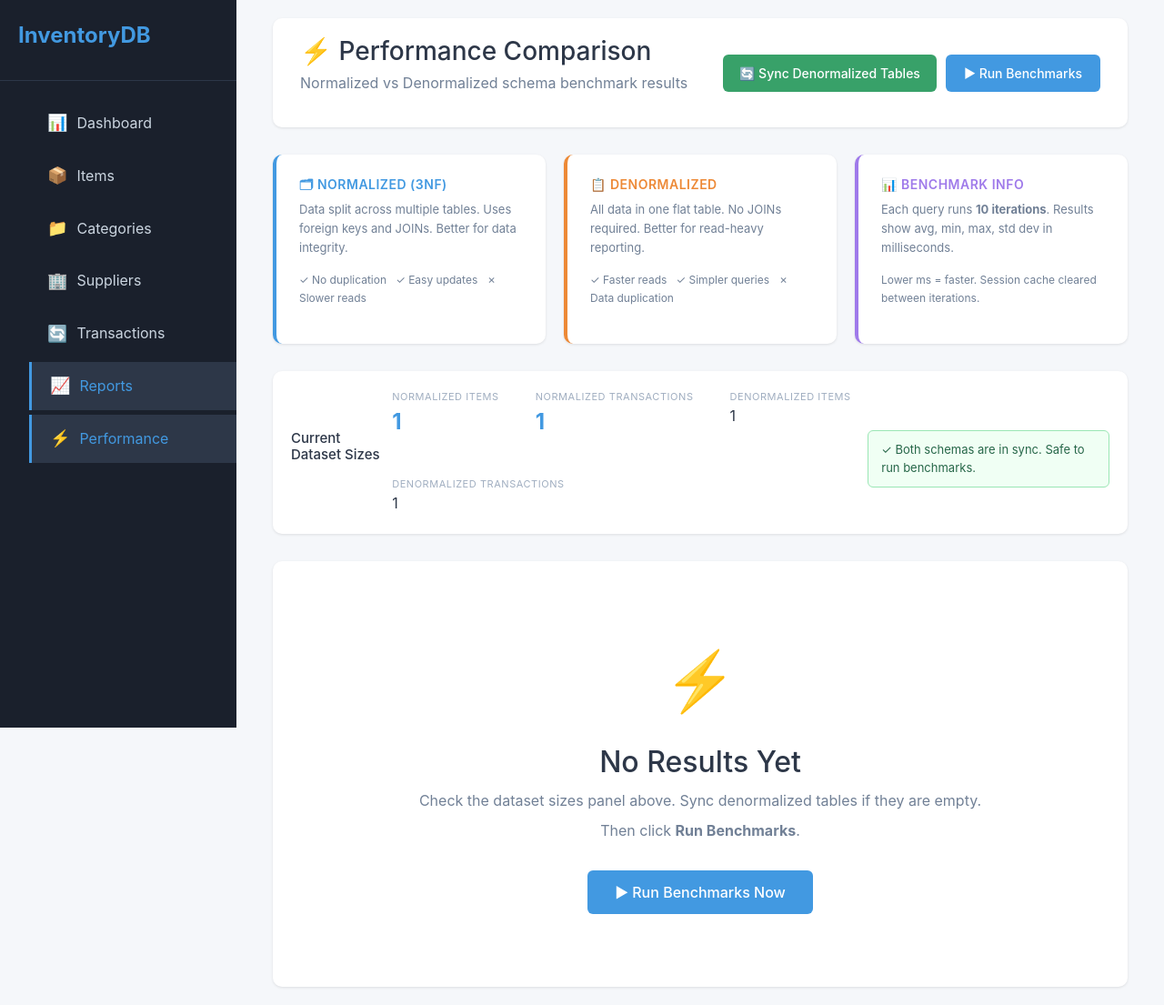
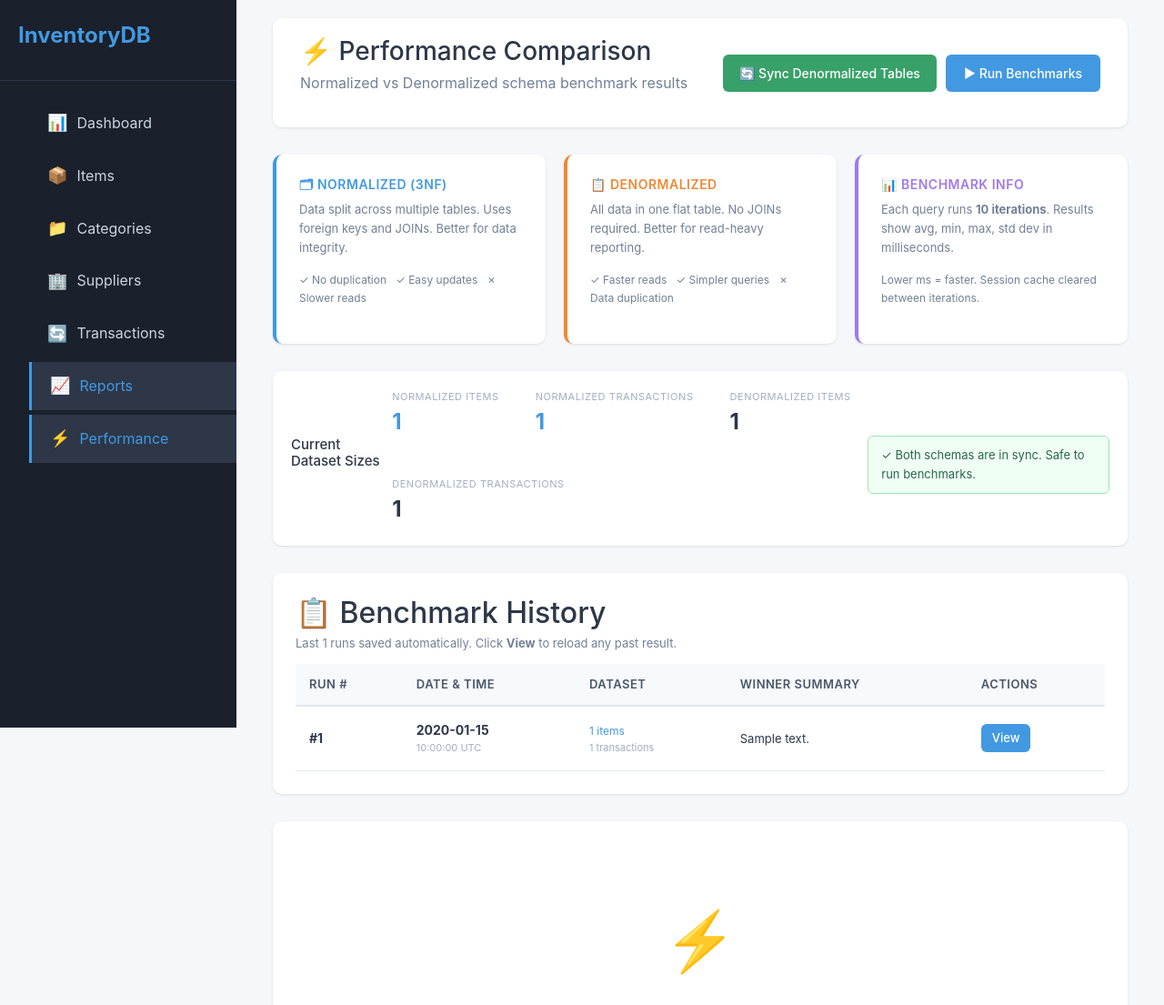
Before and after one commit to EmmanuelDanso1/inventory, a Flask app: page /reports/performance in a window 1280 px wide. Shown: the top 1105 px of the page at 91% size. Run offline with Flask 3, Linux system fonts and the light colour scheme; tables that the repository leaves empty hold one stand-in row (values such as "Sample post").

Commit message:
added performance history

```diff
--- a/invent_app/models/normalized/__init__.py
+++ b/invent_app/models/normalized/__init__.py
@@ -4,6 +4,7 @@ from invent_app.models.normalized.location import Location
 from invent_app.models.normalized.item import Item
 from invent_app.models.normalized.transaction_type import TransactionType
 from invent_app.models.normalized.transaction import Transaction
+from invent_app.models.normalized.benchmark_run import BenchmarkRun
 
 __all__ = [
     'Category',
@@ -11,5 +12,6 @@ __all__ = [
     'Location',
     'Item',
     'TransactionType',
-    'Transaction'
+    'Transaction',
+    'BenchmarkRun'
 ]
--- a/invent_app/routes/reports.py
+++ b/invent_app/routes/reports.py
@@ -3,6 +3,7 @@ from invent_app import db
 from invent_app.models.normalized import Transaction, TransactionType
 from invent_app.models.normalized.item import Item
 from invent_app.models.normalized.category import Category
+from invent_app.models.normalized.benchmark_run import BenchmarkRun
 from sqlalchemy import func
 
 bp = Blueprint('reports', __name__)
@@ -318,12 +319,15 @@ def monthly_summary():
 # REPORT 8: PERFORMANCE COMPARISON (For Research)
 @bp.route('/performance', methods=['GET', 'POST'])
 def performance():
+    import json
     from invent_app.models.denormalized.item_denorm import ItemDenorm
     from invent_app.models.denormalized.transaction_denorm import TransactionDenorm
+    from invent_app.models.normalized.benchmark_run import BenchmarkRun
 
     query_results = []
     write_results = []
     error = None
+    selected_run = None
 
     if request.method == 'POST':
         try:
@@ -331,6 +335,23 @@ def performance():
             from performance.benchmarks.write_benchmarks import run_write_benchmarks
             query_results = run_all_benchmarks()
             write_results = run_write_benchmarks()
+
+            # Save benchmark run to history
+            norm_wins   = sum(1 for r in query_results if r['winner'] == 'normalized')
+            denorm_wins = sum(1 for r in query_results if r['winner'] == 'denormalized')
+
+            selected_run = BenchmarkRun(
+                norm_items=db.session.query(Item).count(),
+                norm_transactions=db.session.query(Transaction).count(),
+                denorm_items=db.session.query(ItemDenorm).count(),
+                denorm_transactions=db.session.query(TransactionDenorm).count(),
+                results_json=json.dumps(query_results),
+                write_results_json=json.dumps(write_results),
+                winner_summary=f'Normalized {norm_wins} vs Denormalized {denorm_wins}'
+            )
+            db.session.add(selected_run)
+            db.session.commit()
+
         except Exception as e:
             db.session.rollback()
             error = str(e)
@@ -353,16 +374,56 @@ def performance():
         denorm_items        = 0
         denorm_transactions = 0
 
+    # Fetch last 5 benchmark runs for history panel
+    try:
+        history = BenchmarkRun.query.order_by(
+            BenchmarkRun.run_at.desc()
+        ).limit(5).all()
+    except Exception:
+        history = []
+
     return render_template(
         'reports/performance.html',
         results=query_results,
         write_results=write_results,
         error=error,
+        selected_run=selected_run,
+        history=history,
         norm_items=norm_items,
         norm_transactions=norm_transactions,
         denorm_items=denorm_items,
         denorm_transactions=denorm_transactions,
     )
+
+# performance history
+@bp.route('/performance/history/<int:run_id>')
+def performance_history(run_id):
+    import json
+    from invent_app.models.normalized.benchmark_run import BenchmarkRun
+    from invent_app.models.denormalized.item_denorm import ItemDenorm
+    from invent_app.models.denormalized.transaction_denorm import TransactionDenorm
+
+    selected_run = BenchmarkRun.query.get_or_404(run_id)
+    query_results = json.loads(selected_run.results_json)
+    write_results = json.loads(selected_run.write_results_json) if selected_run.write_results_json else []
+
+    history = BenchmarkRun.query.order_by(
+        BenchmarkRun.run_at.desc()
+    ).limit(5).all()
+
+    return render_template(
+        'reports/performance.html',
+        results=query_results,
+        write_results=write_results,
+        error=None,
+        selected_run=selected_run,
+        history=history,
+        norm_items=selected_run.norm_items,
+        norm_transactions=selected_run.norm_transactions,
+        denorm_items=selected_run.denorm_items,
+        denorm_transactions=selected_run.denorm_transactions,
+    )
+
 
 # API ENDPOINT: Export Report Data
 @bp.route('/export/<report_type>')
--- a/invent_app/templates/reports/performance.html
+++ b/invent_app/templates/reports/performance.html
@@ -8,7 +8,6 @@
         <p style="color: #718096; margin-top: 5px;">Normalized vs Denormalized schema benchmark results</p>
     </div>
     <div class="header-actions" style="display:flex; gap:10px; flex-wrap:wrap;">
-
         <form method="POST" action="{{ url_for('seed.seed_denormalized') }}" style="display:inline;">
             <button type="submit" class="btn"
                     style="background:#38a169;color:#fff;border:none;padding:10px 18px;border-radius:6px;cursor:pointer;font-size:14px;"
@@ -16,15 +15,14 @@
                 🔄 Sync Denormalized Tables
             </button>
         </form>
-
         <form method="POST" action="{{ url_for('reports.performance') }}" style="display:inline;">
             <input type="hidden" name="csrf_token" value="{{ session.get('_csrf_token', '') }}">
             <button type="submit" class="btn btn-primary">▶ Run Benchmarks</button>
         </form>
-
     </div>
 </div>
 
+<!-- Schema Info Cards -->
 <div class="stats-grid" style="margin-bottom: 30px;">
     <div class="stat-card" style="border-left: 4px solid #4299e1;">
         <div class="stat-info">
@@ -49,6 +47,7 @@
     </div>
 </div>
 
+<!-- Dataset Sizes -->
 <div class="stat-card" style="margin-bottom: 30px; padding: 20px;">
     <h3 style="margin:0 0 12px; font-size:15px; color:#2d3748;">Current Dataset Sizes</h3>
     <div style="display:flex; gap:40px; flex-wrap:wrap;">
@@ -62,11 +61,11 @@
         </div>
         <div>
             <div style="font-size:11px; color:#a0aec0; text-transform:uppercase; letter-spacing:0.05em;">Denormalized Items</div>
-            <div >{{ denorm_items | default(0) }}</div>
+            <div style="font-size:24px; font-weight:bold;">{{ denorm_items | default(0) }}</div>
         </div>
         <div>
             <div style="font-size:11px; color:#a0aec0; text-transform:uppercase; letter-spacing:0.05em;">Denormalized Transactions</div>
-            <div >{{ denorm_transactions | default(0) }}</div>
+            <div style="font-size:24px; font-weight:bold;">{{ denorm_transactions | default(0) }}</div>
         </div>
     </div>
     {% if denorm_items == 0 %}
@@ -84,6 +83,58 @@
     {% endif %}
 </div>
 
+<!-- ==================== BENCHMARK HISTORY PANEL ==================== -->
+{% if history %}
+<div class="table-section" style="margin-bottom: 30px;">
+    <div style="display:flex; align-items:center; justify-content:space-between; margin-bottom:12px; flex-wrap:wrap; gap:10px;">
+        <div>
+            <h2 style="margin:0;">📋 Benchmark History</h2>
+            <p style="color:#718096; font-size:13px; margin:4px 0 0;">Last {{ history|length }} runs saved automatically. Click <strong>View</strong> to reload any past result.</p>
+        </div>
+    </div>
+    <div style="overflow-x:auto;">
+    <table>
+        <thead>
+            <tr>
+                <th>Run #</th>
+                <th>Date &amp; Time</th>
+                <th>Dataset</th>
+                <th>Winner Summary</th>
+                <th>Actions</th>
+            </tr>
+        </thead>
+        <tbody>
+            {% for run in history %}
+            <tr>
+                <td><strong>#{{ run.id }}</strong></td>
+                <td>
+                    <strong>{{ run.run_at.strftime('%Y-%m-%d') }}</strong>
+                    <div style="font-size:11px; color:#a0aec0;">{{ run.run_at.strftime('%H:%M:%S') }} UTC</div>
+                </td>
+                <td>
+                    <span style="font-size:12px; color:#4299e1;">{{ run.norm_items }} items</span>
+                    <div style="font-size:11px; color:#a0aec0;">{{ run.norm_transactions }} transactions</div>
+                </td>
+                <td>
+                    <span style="font-size:13px;">{{ run.winner_summary }}</span>
+                </td>
+                <td>
+                    {% if selected_run and selected_run.id == run.id %}
+                        <span style="background:#ebf8ff; color:#2b6cb0; padding:4px 10px; border-radius:20px; font-size:12px;">👁 Viewing</span>
+                    {% else %}
+                        <a href="{{ url_for('reports.performance_history', run_id=run.id) }}"
+                           class="btn btn-primary btn-small">View</a>
+                    {% endif %}
+                </td>
+            </tr>
+            {% endfor %}
+        </tbody>
+    </table>
+    </div>
+</div>
+{% endif %}
+<!-- ==================== END BENCHMARK HISTORY ==================== -->
+
 {% if error %}
 <div style="padding:14px 18px; background:#fff5f5; border:1px solid #feb2b2; border-radius:8px; color:#c53030; margin-bottom:24px;">
     <strong>Benchmark error:</strong> {{ error }}
@@ -95,9 +146,17 @@
 {% set norm_wins = results | selectattr('winner', 'equalto', 'normalized') | list | length %}
 {% set denorm_wins = results | selectattr('winner', 'equalto', 'denormalized') | list | length %}
 
+<!-- Summary Card -->
 <div class="stat-card" style="margin-bottom: 30px; padding: 20px; display: flex; align-items: center; justify-content: space-between; flex-wrap: wrap; gap: 15px;">
     <div>
-        <h2 style="margin: 0;">Read Benchmark Summary</h2>
+        <h2 style="margin: 0;">
+            Read Benchmark Summary
+            {% if selected_run %}
+                <span style="font-size:13px; font-weight:normal; color:#718096; margin-left:10px;">
+                    — Run #{{ selected_run.id }} · {{ selected_run.run_at.strftime('%Y-%m-%d %H:%M') }} UTC
+                </span>
+            {% endif %}
+        </h2>
         <p style="color: #718096; margin: 4px 0 0;">{{ results | length }} queries · 10 iterations each · indexed configuration</p>
     </div>
     <div style="display: flex; gap: 20px; align-items: center;">
@@ -113,6 +172,7 @@
     </div>
 </div>
 
+<!-- Read Benchmarks Table -->
 <div class="table-section" style="margin-bottom:40px;">
     <h2 style="margin-bottom:6px;">Read Queries — With Indexes</h2>
     <p style="color:#718096; font-size:13px; margin-bottom:16px;">Primary experimental result. B-tree and hash indexes active on both schemas.</p>
@@ -137,13 +197,13 @@
                     <div style="font-size:11px; color:#a0aec0; margin-top:2px;">{{ r.description }}</div>
                 </td>
                 <td>
-                    <strong >{{ r.normalized.avg_ms }} ms</strong>
+                    <strong>{{ r.normalized.avg_ms }} ms</strong>
                     <div style="font-size:11px; color:#a0aec0;">min {{ r.normalized.min_ms }} / max {{ r.normalized.max_ms }}</div>
                     <div style="font-size:11px; color:#a0aec0;">{{ r.normalized.result_count }} rows</div>
                 </td>
                 <td style="color:#718096; font-size:13px;">± {{ r.normalized.stddev_ms }} ms</td>
                 <td>
-                    <strong ;">{{ r.denormalized.avg_ms }} ms</strong>
+                    <strong>{{ r.denormalized.avg_ms }} ms</strong>
                     <div style="font-size:11px; color:#a0aec0;">min {{ r.denormalized.min_ms }} / max {{ r.denormalized.max_ms }}</div>
                     <div style="font-size:11px; color:#a0aec0;">{{ r.denormalized.result_count }} rows</div>
                 </td>
@@ -170,6 +230,7 @@
     </div>
 </div>
 
+<!-- No-Index Table (if available) -->
 {% if results[0].normalized_no_index is defined %}
 <div class="table-section" style="margin-bottom:40px;">
     <h2 style="margin-bottom:6px;">Read Queries — Without Indexes (Sequential Scan)</h2>
@@ -217,7 +278,7 @@
 </div>
 {% endif %}
 
-
+<!-- Write Benchmarks -->
 {% if write_results %}
 <div class="table-section" style="margin-bottom:40px;">
     <h2 style="margin-bottom:6px;">Write Benchmarks</h2>
@@ -252,7 +313,7 @@
                 </td>
                 <td style="color:#718096;font-size:13px;">{% if r.normalized.stddev_ms is defined %}± {{ r.normalized.stddev_ms }} ms{% else %}—{% endif %}</td>
                 <td>
-                    <strong >{{ r.denormalized.avg_ms }} ms</strong>
+                    <strong>{{ r.denormalized.avg_ms }} ms</strong>
                     {% if r.denormalized.min_ms is defined %}<div style="font-size:11px;color:#a0aec0;">min {{ r.denormalized.min_ms }} / max {{ r.denormalized.max_ms }}</div>{% endif %}
                 </td>
                 <td style="color:#718096;font-size:13px;">{% if r.denormalized.stddev_ms is defined %}± {{ r.denormalized.stddev_ms }} ms{% else %}—{% endif %}</td>
```
Also changed, not shown: invent_app/models/normalized/benchmark_run.py (added, +18 -0 lines), migrations/versions/cc3592303fcb_added_benchmark.py (added, +39 -0 lines).
